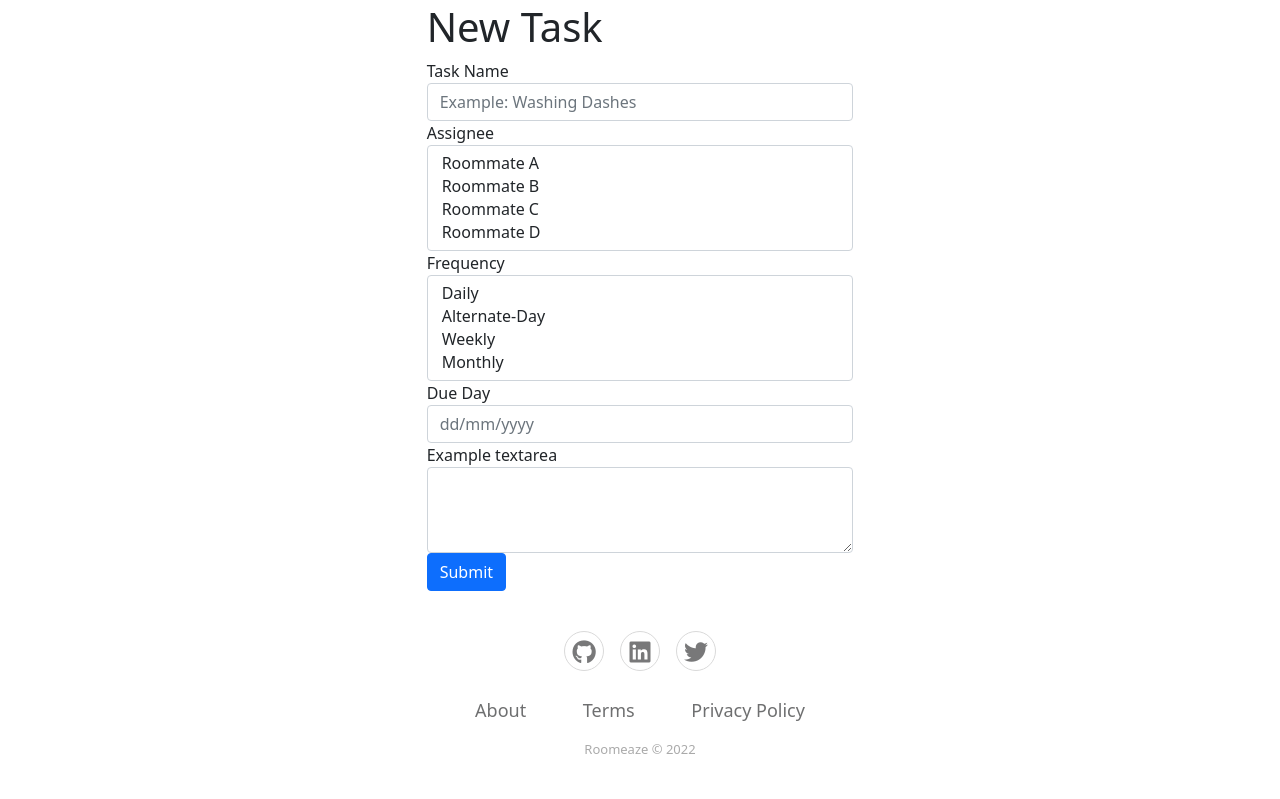
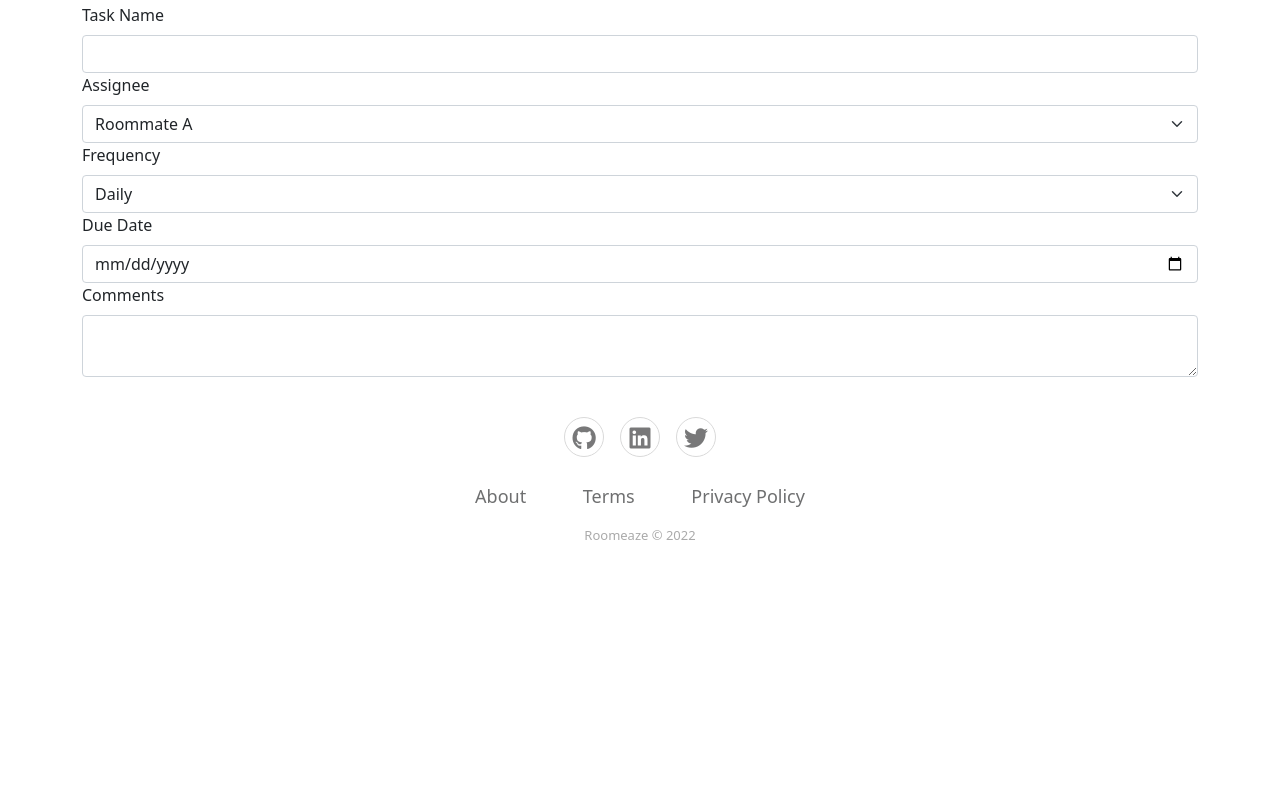
Before and after one commit to 7ay1or/chorechart, a Node server app: page /newtask in a window 1280 px wide. Shown: the part 69-868 px from the top of the page. After the commit the page ends 609 px from the top, so only its background shows below. Run offline with Node 20, Linux system fonts and the light colour scheme; some libraries are stand-ins or nearby versions.

Commit message:
Redesign new task form

```diff
--- a/views/pages/newtask.ejs
+++ b/views/pages/newtask.ejs
@@ -6,42 +6,41 @@
   </head>
   <body>
     <%- include('../partials/header'); %>
-    <div class="col-10 col-md-6 col-xl-4 mx-auto">
-      <h1>New Task</h1>
-      <div class="form">
-        <div class="form-group">
-          <label for="formControlInput">Task Name</label>
-          <input type="take-name" class="form-control" id="formControlInput" placeholder="Example: Washing Dashes">
-        </div>
-        <div class="form-group">
-          <label for="formControlSelect">Assignee</label>
-          <select multiple class="form-control" id="formControlSelect">
-            <option>Roommate A</option>
-            <option>Roommate B</option>
-            <option>Roommate C</option>
-            <option>Roommate D</option>
-          </select>
-        </div>
-        <div class="form-group">
-          <label for="formControlSelect">Frequency</label>
-          <select multiple class="form-control" id="formControlSelect2">
-            <option>Daily</option>
-            <option>Alternate-Day</option>
-            <option>Weekly</option>
-            <option>Monthly</option>
-          </select>
-        </div>
-        <div class="form-group">
-          <label for="formControlSelect">Due Day</label>
-          <input type="take-name" class="form-control" id="formControlInput" placeholder="dd/mm/yyyy">
-        </div>
-        <div class="form-group">
-          <label for="exampleFormControlTextarea1">Example textarea</label>
-          <textarea class="form-control" id="formControlTextarea" rows="3"></textarea>
-        </div>
-        </form>
-        <button type="submit" class="btn btn-primary" onclick="taskSubmit()">Submit</button>
-      </div>
+    <div class="container">
+      <form>
+        <label class="form-label" for="taskname">Task Name</label
+        ><input
+          id="taskname"
+          class="form-control"
+          type="text"
+          required
+          minlength="3"
+          maxlength="64"
+        /><label class="form-label" for="assignee">Assignee</label
+        ><select id="assignee" class="form-select" required>
+          <optgroup label="Assignee">
+            <option value selected>Roommate A</option>
+            <option value>Roommate B</option>
+            <option value>Roommate C</option>
+          </optgroup></select
+        ><label class="form-label" for="frequency">Frequency</label
+        ><select id="frequency" class="form-select" required>
+          <optgroup label="Frequency">
+            <option value selected>Daily</option>
+            <option value>Weekly</option>
+            <option value>Monthly</option>
+          </optgroup></select
+        ><label class="form-label" for="duedate">Due Date</label
+        ><input id="duedate" class="form-control" type="date" required /><label
+          class="form-label"
+          >Comments</label
+        ><textarea
+          id="comments"
+          class="form-control"
+          maxlength="256"
+          name="comments"
+        ></textarea>
+      </form>
     </div>
     <%- include('../partials/footer'); %>
   </body>
```
